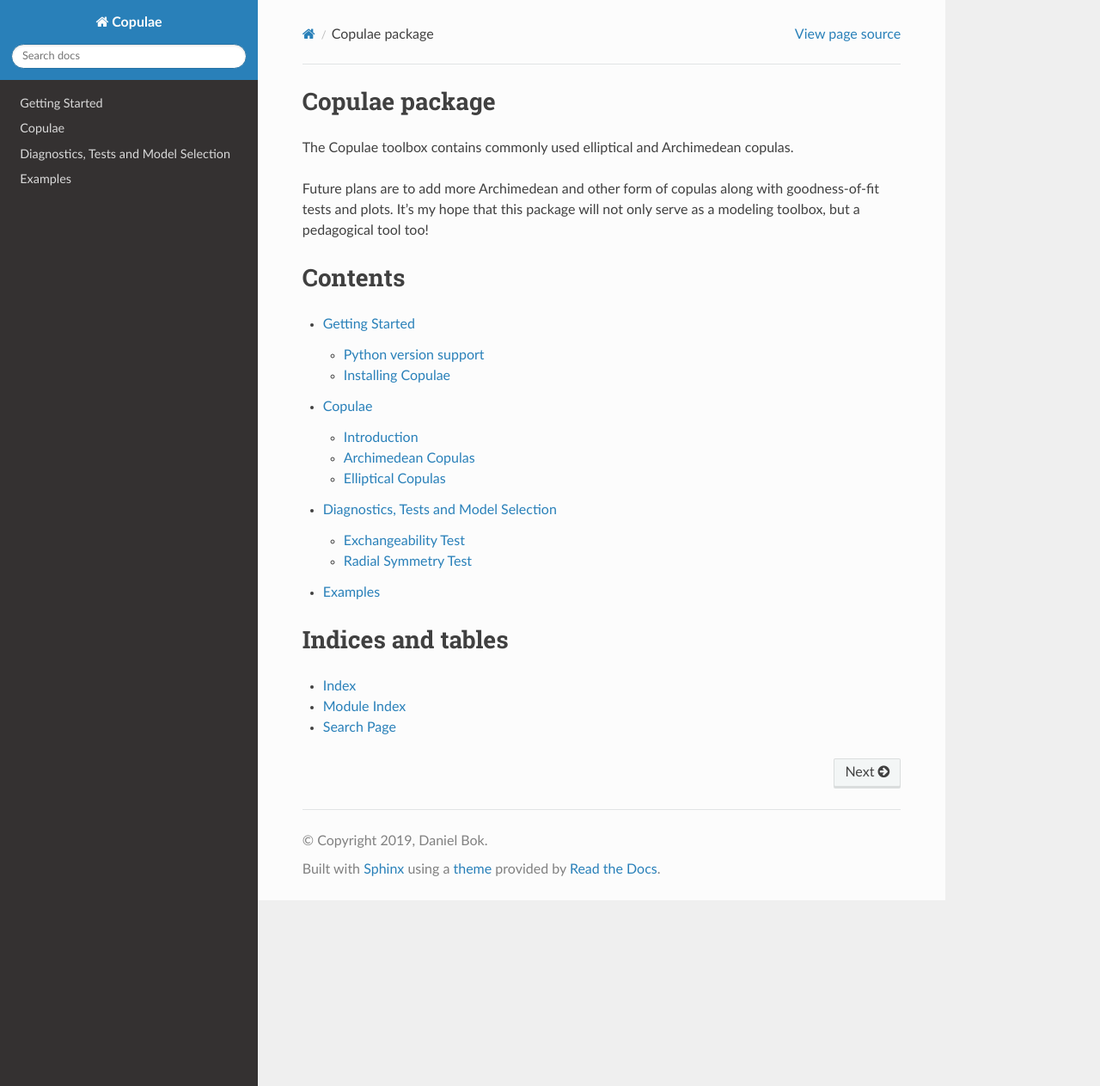
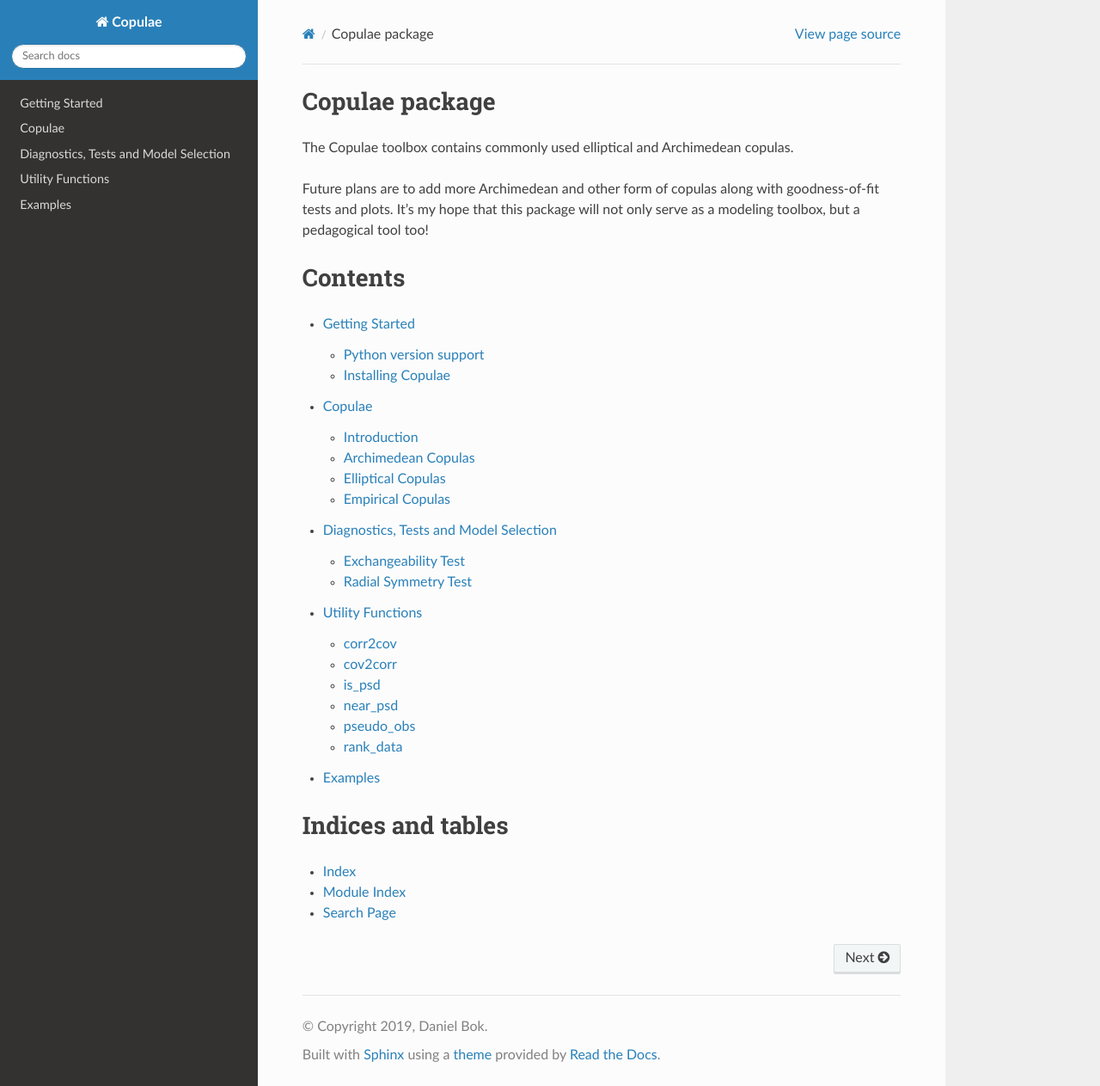
Before and after one commit to DanielBok/copulae, a Sphinx documentation site: the page built from docs/source/index.rst, in a window 1280 px wide and 1263 px high. Shown: the whole window at 86% size. Built offline with Sphinx 7.4.7 and the Read the Docs theme 2.0.0, drawn with Linux system fonts in a browser that asks for light colours; pages that are not in the unit, such as notebooks, are missing from menus.

Commit message:
Added docs

```diff
--- a/docs/source/copulae/index.rst
+++ b/docs/source/copulae/index.rst
@@ -9,3 +9,4 @@
         Introduction <introduction>
         Archimedean Copulas <archimedean/index>
         Elliptical Copulas <elliptical/index>
+        Empirical Copulas <empirical/index>
--- a/docs/source/index.rst
+++ b/docs/source/index.rst
@@ -14,6 +14,7 @@
     Getting Started <getting-started>
     Copulae <copulae/index>
     Diagnostics, Tests and Model Selection <dtm/index>
+    Utility Functions <utility_functions/index>
     Examples <examples/index>
 
 
--- /dev/null
+++ b/docs/source/utility_functions/corr2cov.rst
@@ -0,0 +1,6 @@
+corr2cov
+~~~~~~~~
+
+.. py:currentmodule:: copulae.core.linalg
+
+.. autofunction:: corr2cov
--- /dev/null
+++ b/docs/source/utility_functions/cov2corr.rst
@@ -0,0 +1,6 @@
+cov2corr
+~~~~~~~~
+
+.. py:currentmodule:: copulae.core.linalg
+
+.. autofunction:: cov2corr
--- /dev/null
+++ b/docs/source/utility_functions/index.rst
@@ -0,0 +1,13 @@
+Utility Functions
+=================
+
+The utility functions lists out a couple of functions which are useful for modelling purposes.
+
+.. toctree::
+
+    corr2cov <corr2cov>
+    cov2corr <cov2corr>
+    is_psd <is_psd>
+    near_psd <near_psd>
+    pseudo_obs <pseudo_obs>
+    rank_data <rank_data>
--- /dev/null
+++ b/docs/source/utility_functions/is_psd.rst
@@ -0,0 +1,6 @@
+is_psd
+~~~~~~
+
+.. py:currentmodule:: copulae.core.linalg
+
+.. autofunction:: is_psd
--- /dev/null
+++ b/docs/source/utility_functions/near_psd.rst
@@ -0,0 +1,6 @@
+near_psd
+~~~~~~~~
+
+.. py:currentmodule:: copulae.core.linalg
+
+.. autofunction:: near_psd
--- /dev/null
+++ b/docs/source/utility_functions/pseudo_obs.rst
@@ -0,0 +1,6 @@
+pseudo_obs
+~~~~~~~~~~
+
+.. py:currentmodule:: copulae.core.misc
+
+.. autofunction:: pseudo_obs
--- /dev/null
+++ b/docs/source/utility_functions/rank_data.rst
@@ -0,0 +1,6 @@
+rank_data
+~~~~~~~~~
+
+.. py:currentmodule:: copulae.core.misc
+
+.. autofunction:: rank_data
```
Also changed, not shown: docs/source/copulae/empirical/empirical.rst (added, +8 -0 lines), docs/source/copulae/empirical/index.rst (added, +30 -0 lines).
